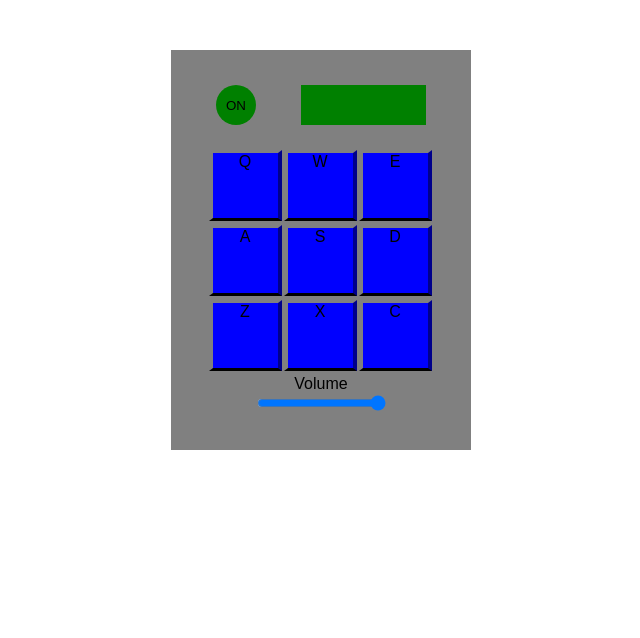
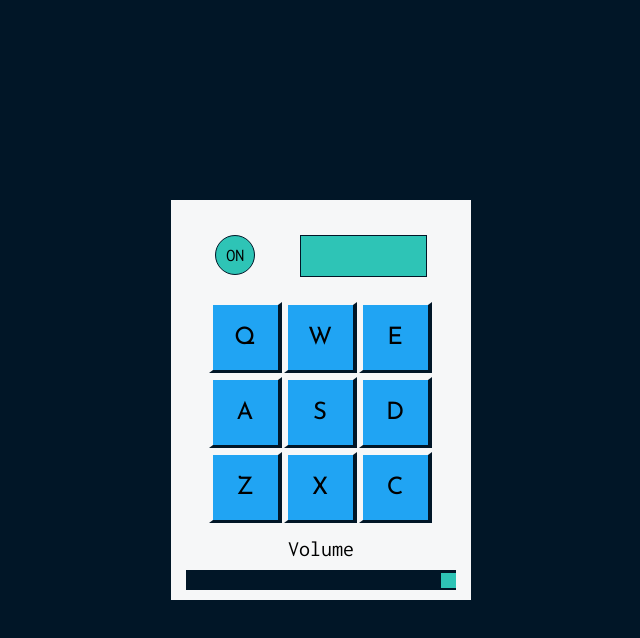
Before and after one commit to JeffAbney/react-drum-machine, a React (Create React App) app: page / in a window 1280 px wide. Shown: the top 638 px of the page, without its empty margins (319-959 px from the left). Built offline with nearby package versions, Linux system fonts and the light colour scheme.

Commit message:
Pass all FCC tests, display power off on button click

```diff
--- a/public/index.html
+++ b/public/index.html
@@ -10,6 +10,8 @@
     -->
     <link rel="manifest" href="%PUBLIC_URL%/manifest.json">
     <link rel="shortcut icon" href="%PUBLIC_URL%/favicon.ico">
+    <link href="https://fonts.googleapis.com/css?family=Inconsolata" rel="stylesheet">
+    <link href="https://fonts.googleapis.com/css?family=Inconsolata|Josefin+Sans" rel="stylesheet">
     <!--
       Notice the use of %PUBLIC_URL% in the tags above.
       It will be replaced with the URL of the `public` folder during the build.
--- a/src/App.css
+++ b/src/App.css
@@ -1,7 +1,18 @@
+:root {
+	--dark: #011627;
+	--red: #ff3366;
+	--light-blue: #2ec4b6;
+	--white: #f6f7f8;
+	--blue: #20a4f3;
+
+}
+
 #root{
 	display: flex;
 	justify-content: center;
 	align-items: center;
+	background-color: var(--dark);
+	height: 100vh;
 }
 .App {
   display: flex;
@@ -11,8 +22,7 @@
   text-align: center;
   height: 400px;
   width: 300px;
-  background-color: grey;
-  margin-top: 50px;
+  background-color: var(--white);
 }
 
 .header{
@@ -28,7 +38,10 @@
 	width: 40px;
 	border-radius: 50%;
 	border: none;
+	font-size: 18px;
+	font-family: 'Inconsolata', monospace;
 	color: #000;
+	border: 1px solid var(--dark);
 }
 
 .display{
@@ -37,7 +50,10 @@
 	align-items: center;
 	height: 40px;
 	width: 125px;
-	background-color: green;
+	background-color: var(--light-blue);
+	font-size: 20px;
+	font-family: 'Inconsolata', monospace;
+	border: 1px solid var(--dark);
 }
 
 .drum-pad-container{
@@ -51,19 +67,24 @@
 }
 
 .drum-pad {
+	display: flex;
+	justify-content: center;
+	align-items: center;
 	height: 65px;
 	width: 65px;
-	background-color: blue;
-	border-top: 3px solid grey;
-	border-right: 4px solid darkblue;
-	border-bottom: 3px solid black;
-	border-left: 4px solid grey;
+	font-family: 'Josefin Sans', sans-serif;
+	font-size: 24px;
+	background-color: var(--blue);
+	border-top: 3px solid var(--white);
+	border-right: 4px solid var(--dark);
+	border-bottom: 3px solid var(--dark);
+	border-left: 4px solid var(--white);
 }
 	.active-true{
-		border-top: 5px solid grey;
-		border-right: 4px solid grey;
-		border-bottom: 3px solid grey;
-		border-left: 6px solid grey;
+		border-top: 5px solid var(--white);
+		border-right: 4px solid var(--white);
+		border-bottom: 3px solid var(--white);
+		border-left: 6px solid var(--white);
 	}
 	#dp-q{
 		grid-area: q;
@@ -101,40 +122,40 @@
 		grid-area: c;
 	}
 
-	.slidecontainer {
+	.slider-container {
+	display: flex;
+	flex-direction: column;
+	align-items: center;
     width: 90%;
+    margin-top: 10px;
+    font-family: 'Inconsolata', monospace;
+    font-size: 22px;
 }
 
 .slider {
     -webkit-appearance: none;  /* Override default CSS styles */
     appearance: none;
     width: 100%; /* Full-width */
-    height: 25px; /* Specified height */
-    background: #d3d3d3; /* Grey background */
+    height: 20px; /* Specified height */
+    background: var(--dark); /* Grey background */
     outline: none; /* Remove outline */
-    opacity: 0.7; /* Set transparency (for mouse-over effects on hover) */
-    -webkit-transition: .2s; /* 0.2 seconds transition on hover */
-    transition: opacity .2s;
+    margin-top: 10px;
 }
 
-/* Mouse-over effects */
-.slider:hover {
-    opacity: 1; /* Fully shown on mouse-over */
-}
 
 /* The slider handle (use -webkit- (Chrome, Opera, Safari, Edge) and -moz- (Firefox) to override default look) */
 .slider::-webkit-slider-thumb {
     -webkit-appearance: none; /* Override default look */
     appearance: none;
-    width: 25px; /* Set a specific slider handle width */
-    height: 25px; /* Slider handle height */
-    background: #4CAF50; /* Green background */
+    width: 15px; /* Set a specific slider handle width */
+    height: 15px; /* Slider handle height */
+    background: #2ec4b6; /* Green background */
     cursor: pointer; /* Cursor on hover */
 }
 
 .slider::-moz-range-thumb {
-    width: 25px; /* Set a specific slider handle width */
-    height: 25px; /* Slider handle height */
-    background: #4CAF50; /* Green background */
+    width: 15px; /* Set a specific slider handle width */
+    height: 15px; /* Slider handle height */
+    background: #2ec4b6; /* Green background */
     cursor: pointer; /* Cursor on hover */
 }
--- a/src/App.js
+++ b/src/App.js
@@ -19,15 +19,15 @@ class App extends Component {
 			power: true,
 			input: "",
 			volume: 1.0,
-			q: false,
-			w: false,
-			e: false,
-			a: false,
-			s: false,
-			d: false,
-			z: false,
-			x: false,
-			c: false,
+			Q: false,
+			W: false,
+			E: false,
+			A: false,
+			S: false,
+			D: false,
+			Z: false,
+			X: false,
+			C: false,
 		}
 
 		this.handleMouseDown = this.handleMouseDown.bind(this);
@@ -38,15 +38,15 @@ class App extends Component {
 		this.handleSlide = this.handleSlide.bind(this);
 
 		this.drumKey = {
-			q: "Clap",
-			w: "HiHat",
-			e: "HiHat0",
-			a: "HiHat1",
-			s: "HiHat2",
-			d: "Kick",
-			z: "LowTom1",
-			x: "LowTom2",
-			c: "Snare",
+			Q: "Clap",
+			W: "HiHat",
+			E: "HiHat0",
+			A: "HiHat1",
+			S: "HiHat2",
+			D: "Kick",
+			Z: "LowTom1",
+			X: "LowTom2",
+			X: "Snare",
 		}
 
 
@@ -80,21 +80,21 @@ class App extends Component {
 
 	handleMouseUp(event){
 		this.setState({
-			q: false,
-			w: false,
-			e: false,
-			a: false,
-			s: false,
-			d: false,
-			z: false,
-			x: false,
-			c: false,
+			Q: false,
+			W: false,
+			E: false,
+			A: false,
+			S: false,
+			D: false,
+			Z: false,
+			X: false,
+			C: false,
 		})
 	}
 
 	handleKeyPress(event){
 		if (this.state.power){
-			let keyTest = /[qweasdzxc]/.test(event.key);
+			const keyTest = /[QWEASDZXC]/.test(event.key);
 			if (keyTest){
 			this.setState({
 				input: this.drumKey[event.key],
@@ -114,14 +114,17 @@ class App extends Component {
 	}
 
 	togglePower(){
-		if(!this.state.power){
+		if(this.state.power){
 			this.setState({
+				power: !this.state.power,
+				input: "Power is off"
+			});
+		} else {
+			this.setState({
+				power: !this.state.power,
 				input: "Power is on"
-			})
+			});
 		}
-		this.setState({
-			power: !this.state.power,
-		})
 	}
 
 	handleSlide(event){
@@ -132,15 +135,15 @@ class App extends Component {
 
 	handleKeyUp(event){
 		this.setState({
-			q: false,
-			w: false,
-			e: false,
-			a: false,
-			s: false,
-			d: false,
-			z: false,
-			x: false,
-			c: false,
+			Q: false,
+			W: false,
+			E: false,
+			A: false,
+			S: false,
+			D: false,
+			Z: false,
+			X: false,
+			C: false,
 		})
 	}
 
@@ -151,43 +154,45 @@ class App extends Component {
     return (
       <div className="App" id="drum-machine">
       	<div className="header">
-      		<button type="button" className="power-btn" onClick={this.togglePower} style={(this.state.power)?{backgroundColor: "green"}:{backgroundColor: "red"}}>{this.state.power ? "ON" : "OFF"}</button>
+      		<button type="button" className="power-btn" onClick={this.togglePower} style={(this.state.power)?{backgroundColor: "#2ec4b6"}:{backgroundColor: "#ff3366"}}>{this.state.power ? "ON" : "OFF"}</button>
         	<div className="display" id="display">
         		<p>{this.state.input}</p>
         	</div>
         </div>
         <div className="drum-pad-container">
-        	<div className={"drum-pad active-" + this.state.q} onMouseDown={() => {this.handleMouseDown("q")}} onMouseUp={this.handleMouseUp} id="dp-q">Q
-        		<audio src={clap} className="clip" id="q" preload="auto" volume="0.1" />
+        	<div className={"drum-pad active-" + this.state.Q} onMouseDown={() => {this.handleMouseDown("Q")}} onMouseUp={this.handleMouseUp} id="dp-Q">Q
+        		<audio src={clap} className="clip" id="Q" preload="auto" volume="0.1" />
         	</div>
-        	<div className={"drum-pad active-" + this.state.w} onMouseDown={() => {this.handleMouseDown("w")}} onMouseUp={this.handleMouseUp} id="dp-w">W
-        		<audio src={hiHat} className="clip" id="w" preload="auto" volume="0.1"/>
+        	<div className={"drum-pad active-" + this.state.W} onMouseDown={() => {this.handleMouseDown("W")}} onMouseUp={this.handleMouseUp} id="dp-W">W
+        		<audio src={hiHat} className="clip" id="W" preload="auto" volume="0.1"/>
         	</div>
-        	<div className={"drum-pad active-" + this.state.e} onMouseDown={() => {this.handleMouseDown("e")}} onMouseUp={this.handleMouseUp} id="dp-e">E
-        		<audio src={hiHat0} className="clip" id="e"  preload="auto"/>
+        	<div className={"drum-pad active-" + this.state.E} onMouseDown={() => {this.handleMouseDown("E")}} onMouseUp={this.handleMouseUp} id="dp-E">E
+        		<audio src={hiHat0} className="clip" id="E"  preload="auto"/>
         	</div>
-        	<div className={"drum-pad active-" + this.state.a} onMouseDown={() => {this.handleMouseDown("a")}} onMouseUp={this.handleMouseUp} id="dp-a">A
-        		<audio src={hiHat1} className="clip" id="a"  preload="auto"/>
+        	<div className={"drum-pad active-" + this.state.A} onMouseDown={() => {this.handleMouseDown("A")}} onMouseUp={this.handleMouseUp} id="dp-A">A
+        		<audio src={hiHat1} className="clip" id="A"  preload="auto"/>
         	</div>
-        	<div className={"drum-pad active-" + this.state.s} onMouseDown={() => {this.handleMouseDown("s")}} onMouseUp={this.handleMouseUp} id="dp-s">S
-        		<audio src={hiHat2} className="clip" id="s"  preload="auto"/>
+        	<div className={"drum-pad active-" + this.state.S} onMouseDown={() => {this.handleMouseDown("S")}} onMouseUp={this.handleMouseUp} id="dp-S">S
+        		<audio src={hiHat2} className="clip" id="S"  preload="auto"/>
         	</div>
-        	<div className={"drum-pad active-" + this.state.d} onMouseDown={() => {this.handleMouseDown("d")}} onMouseUp={this.handleMouseUp} id="dp-d">D
-        		<audio src={kick} className="clip" id="d"  preload="auto"/>
+        	<div className={"drum-pad active-" + this.state.D} onMouseDown={() => {this.handleMouseDown("D")}} onMouseUp={this.handleMouseUp} id="dp-D">D
+        		<audio src={kick} className="clip" id="D"  preload="auto"/>
         	</div>
-        	<div className={"drum-pad active-" + this.state.z} onMouseDown={() => {this.handleMouseDown("z")}} onMouseUp={this.handleMouseUp} id="dp-z">Z
-        		<audio src={lowTom1} className="clip" id="z"  preload="auto"/>
+        	<div className={"drum-pad active-" + this.state.Z} onMouseDown={() => {this.handleMouseDown("Z")}} onMouseUp={this.handleMouseUp} id="dp-Z">Z
+        		<audio src={lowTom1} className="clip" id="Z"  preload="auto"/>
         	</div>
-        	<div className={"drum-pad active-" + this.state.x} onMouseDown={() => {this.handleMouseDown("x")}} onMouseUp={this.handleMouseUp} id="dp-x">X
-        		<audio src={lowTom2} className="clip" id="x"  preload="auto"/>
+        	<div className={"drum-pad active-" + this.state.X} onMouseDown={() => {this.handleMouseDown("x")}} onMouseUp={this.handleMouseUp} id="dp-X">X
+        		<audio src={lowTom2} className="clip" id="X"  preload="auto"/>
         	</div>
-        	<div className={"drum-pad active-" + this.state.c} onMouseDown={() => {this.handleMouseDown("c")}} onMouseUp={this.handleMouseUp} id="dp-c">C
-        		<audio src={snare} className="clip" id="c"  preload="auto"/>
+        	<div className={"drum-pad active-" + this.state.C} onMouseDown={() => {this.handleMouseDown("C")}} onMouseUp={this.handleMouseUp} id="dp-C">C
+        		<audio src={snare} className="clip" id="C"  preload="auto"/>
         	</div>
         </div>
 
-        <label htmlFor="volume">Volume</label>
-    	<input type="range" id="start" name="volume" min="0" max="10" onChange={this.handleSlide}/>
+        <div className="slider-container">
+        	<label htmlFor="volume">Volume</label>
+    		<input className="slider" type="range" id="start" name="volume" min="0" max="10" onChange={this.handleSlide}/>
+    	</div>
 
       </div>
     );
```
